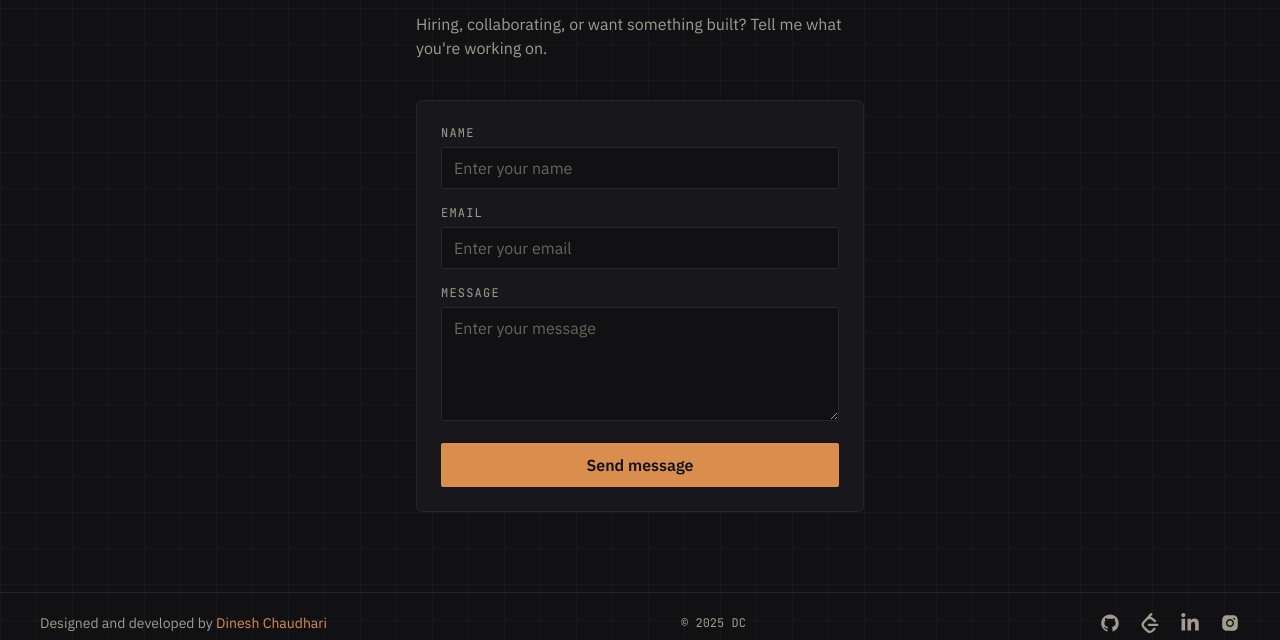
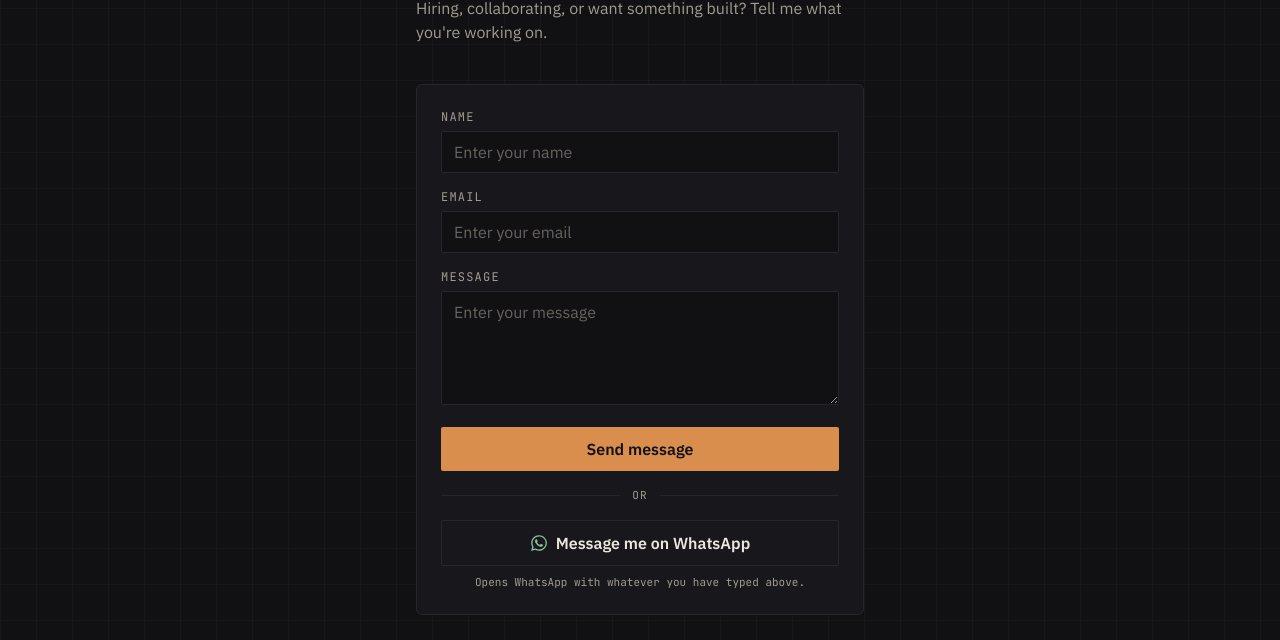
Before and after one commit to Dinesh99673/Portfolio, a React (Vite) app: page /Contact in a window 1280 px wide. Shown: the part 208-848 px from the top of the page. Built offline with nearby package versions, Linux system fonts and the light colour scheme; no server answers.

Commit message:
updated contact us and removed email js and added web3forms

```diff
--- a/package.json
+++ b/package.json
@@ -10,7 +10,6 @@
     "preview": "vite preview"
   },
   "dependencies": {
-    "@emailjs/browser": "^4.4.1",
     "react": "^18.3.1",
     "react-dom": "^18.3.1",
     "react-github-calendar": "^4.5.2",
--- a/src/components/Contact/Contact.jsx
+++ b/src/components/Contact/Contact.jsx
@@ -1,30 +1,66 @@
 import React, { useState } from "react";
-import emailjs from "@emailjs/browser";
+import { FaWhatsapp } from "react-icons/fa";
 import SectionHeading from "../SectionHeading";
+
+/*
+ * Web3Forms access keys are public by design, so this ships in the bundle
+ * and works on every deploy without extra config. Set VITE_WEB3FORMS_KEY
+ * to override it (e.g. to rotate the key without a code change).
+ */
+const WEB3FORMS_KEY =
+  import.meta.env.VITE_WEB3FORMS_KEY || "c291a315-54ed-4e8a-b725-fc0534b7f9a4";
+
+const WHATSAPP_NUMBER = "917821836954";
 
 function Contact() {
   const [formData, setFormData] = useState({ name: "", email: "", message: "" });
-  const [status, setStatus] = useState(null); // null | "sending" | "sent" | "error"
+  const [status, setStatus] = useState(null); // null | sending | sent | error
 
   const handleChange = (e) => {
     const { name, value } = e.target;
     setFormData({ ...formData, [name]: value });
   };
 
-  const SendMail = (e) => {
+  // Carry whatever they have already typed into the WhatsApp draft.
+  const whatsappHref = () => {
+    const name = formData.name.trim();
+    const message = formData.message.trim();
+    const greeting = name ? `Hi Dinesh, this is ${name}.` : "Hi Dinesh,";
+    const body = message || "I saw your portfolio and wanted to get in touch.";
+    return `https://wa.me/${WHATSAPP_NUMBER}?text=${encodeURIComponent(`${greeting} ${body}`)}`;
+  };
+
+  const sendMail = async (e) => {
     e.preventDefault();
     setStatus("sending");
-    emailjs
-      .sendForm('service_vnbn1ae', 'template_9gx484v', e.target, 'iiYITmOXLsHkUi_m6')
-      .then(() => {
-        setStatus("sent");
-        setFormData({ name: "", email: "", message: "" });
-      })
-      .catch(() => setStatus("error"));
+    try {
+      // Sent as FormData on purpose: a JSON content-type triggers a CORS
+      // preflight that this endpoint rejects, so the request never leaves
+      // the browser. Multipart is safelisted and goes straight through.
+      // The empty honeypot rides along from the form element itself.
+      const body = new FormData(e.target);
+      body.append("access_key", WEB3FORMS_KEY);
+      body.append("subject", `Portfolio message from ${formData.name || "a visitor"}`);
+      body.append("from_name", "Portfolio contact form");
+      body.append("replyto", formData.email);
+
+      const res = await fetch("https://api.web3forms.com/submit", {
+        method: "POST",
+        body,
+      });
+      const data = await res.json();
+      if (!res.ok || !data.success) throw new Error(data.message || "Send failed");
+      setStatus("sent");
+      setFormData({ name: "", email: "", message: "" });
+    } catch {
+      setStatus("error");
+    }
   };
 
   const inputClasses =
     "w-full bg-ink border border-seam text-bone px-3 py-2 rounded-sm placeholder:text-ash/60 focus:border-copper focus:outline-none transition-colors";
+  const labelClasses =
+    "block font-mono text-xs tracking-widest uppercase text-ash mb-1.5";
 
   return (
     <section className="py-16 px-6 md:px-16 flex min-h-screen justify-center items-center">
@@ -34,11 +70,18 @@ function Contact() {
           title="Get in touch"
           sub="Hiring, collaborating, or want something built? Tell me what you're working on."
         />
-        <form onSubmit={SendMail} className="bg-panel border border-seam p-6 rounded-md">
+        <form onSubmit={sendMail} className="bg-panel border border-seam p-6 rounded-md">
+          {/* honeypot — hidden from people, tempting to bots */}
+          <input
+            type="checkbox"
+            name="botcheck"
+            className="hidden"
+            tabIndex="-1"
+            autoComplete="off"
+          />
+
           <div className="mb-4">
-            <label htmlFor="name" className="block font-mono text-xs tracking-widest uppercase text-ash mb-1.5">
-              Name
-            </label>
+            <label htmlFor="name" className={labelClasses}>Name</label>
             <input
               type="text"
               id="name"
@@ -51,9 +94,7 @@ function Contact() {
             />
           </div>
           <div className="mb-4">
-            <label htmlFor="email" className="block font-mono text-xs tracking-widest uppercase text-ash mb-1.5">
-              Email
-            </label>
+            <label htmlFor="email" className={labelClasses}>Email</label>
             <input
               type="email"
               id="email"
@@ -66,9 +107,7 @@ function Contact() {
             />
           </div>
           <div className="mb-4">
-            <label htmlFor="message" className="block font-mono text-xs tracking-widest uppercase text-ash mb-1.5">
-              Message
-            </label>
+            <label htmlFor="message" className={labelClasses}>Message</label>
             <textarea
               id="message"
               name="message"
@@ -80,6 +119,7 @@ function Contact() {
               required
             ></textarea>
           </div>
+
           <button
             type="submit"
             disabled={status === "sending"}
@@ -87,11 +127,35 @@ function Contact() {
           >
             {status === "sending" ? "Sending…" : "Send message"}
           </button>
+
+          <div className="flex items-center gap-3 my-4" aria-hidden="true">
+            <span className="h-px flex-1 bg-seam" />
+            <span className="font-mono text-[11px] text-ash uppercase tracking-widest">or</span>
+            <span className="h-px flex-1 bg-seam" />
+          </div>
+
+          <a
+            href={whatsappHref()}
+            target="_blank"
+            rel="noopener noreferrer"
+            className="w-full flex items-center justify-center gap-2 border border-seam hover:border-trace text-bone hover:text-trace py-2.5 px-4 rounded-sm font-semibold transition-colors"
+          >
+            <FaWhatsapp className="text-lg text-trace" />
+            Message me on WhatsApp
+          </a>
+          <p className="font-mono text-[11px] text-ash mt-2 text-center">
+            Opens WhatsApp with whatever you have typed above.
+          </p>
+
           {status === "sent" && (
-            <p className="font-mono text-sm text-trace mt-4">Message sent — I&apos;ll get back to you soon.</p>
+            <p className="font-mono text-sm text-trace mt-4">
+              Message sent — I&apos;ll get back to you soon.
+            </p>
           )}
           {status === "error" && (
-            <p className="font-mono text-sm text-copper mt-4">Something went wrong. Please try again, or email me directly.</p>
+            <p className="font-mono text-sm text-copper mt-4">
+              That didn&apos;t go through. Try WhatsApp above, or email dineshdc7821@gmail.com.
+            </p>
           )}
         </form>
       </div>
```
Also changed, not shown: 2 other files (tests, documents, lock files or other folders).
